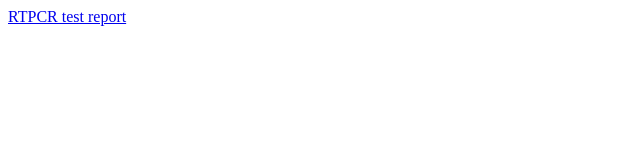
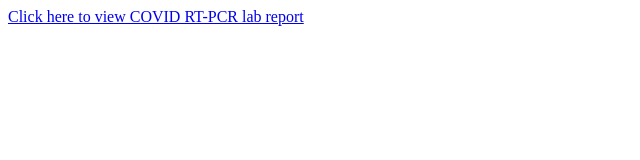
Before and after one commit to shanky484/RTPCR, a plain HTML site: page index.html in a window 1280 px wide. Shown: the whole page, without its empty margins (0-640 px from the left). Drawn offline with Linux system fonts and the light colour scheme.

Commit message:
Update index.html

```diff
--- a/index.html
+++ b/index.html
@@ -1,3 +1,3 @@
 <html>
-  <p><a href = "RTPCR_Test_ShankarUnnithan.pdf">RTPCR test report </a> </p>
+  <p><a href = "RTPCR_Test_ShankarUnnithan.pdf">Click here to view COVID RT-PCR lab report</a> </p>
 </html>
```
